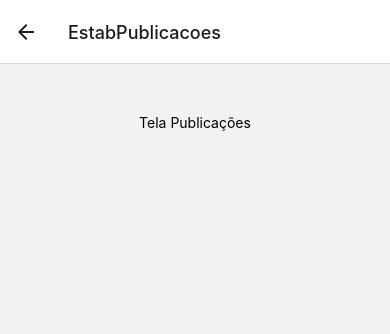
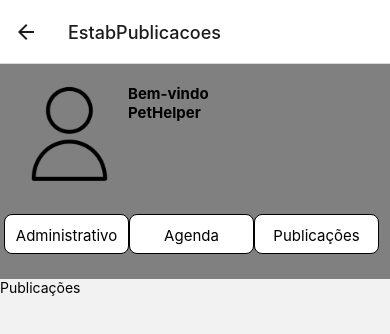
Before and after one commit to AntonioHannon24/App-Pet-Facil01, a React Native app: screen /EstabPublicacoes in a window 390 px wide. Shown: the top 334 px of the page. Built offline with nearby package versions, Linux system fonts and the light colour scheme.

Commit message:
containerbotoes

```diff
--- a/app.json
+++ b/app.json
@@ -21,10 +21,16 @@
       "adaptiveIcon": {
         "foregroundImage": "./assets/adaptive-icon.png",
         "backgroundColor": "#ffffff"
-      }
+      },
+      "package": "com.antoniohannon.AppPetFacil01"
     },
     "web": {
       "favicon": "./assets/favicon.png"
+    },
+    "extra": {
+      "eas": {
+        "projectId": "4589263c-0b62-4133-857d-b99bc286d417"
+      }
     }
   }
 }
--- a/package.json
+++ b/package.json
@@ -26,7 +26,8 @@
     "yup": "^1.1.1"
   },
   "devDependencies": {
-    "@babel/core": "^7.20.0"
+    "@babel/core": "^7.20.0",
+    "@types/styled-components": "^5.1.26"
   },
   "private": true
 }
--- a/src/Componentes/mainComponents/main_empresas/Agendamentos/index.js
+++ b/src/Componentes/mainComponents/main_empresas/Agendamentos/index.js
@@ -2,9 +2,10 @@ import React, { useState } from 'react';
 import { IconLogin } from '../../estilos_main.js';
 import { ButtonContainer, ButtonText } from "../../../Estilos.js";
 import { WelcomeText, TextContainer, ButtonsContainer, ContainerMain } from '../../estilos_main.js';
-import {Container, CalendarContainer, DateItem, DateText, ButtonContainer2, ConfirmationLine} from './Style';
+import { Container, CalendarContainer, DateItem, DateText, ButtonContainer2, ConfirmationLine } from './Style';
 import FloatingScreen from './FloatingScreen';
 import { View } from 'react-native';
+import ContainerBotoes from '../containerBotoes/index.js';
 
 const width = "110px";
 
@@ -14,6 +15,10 @@ const EstabAgendamentos = ({ navigation }) => {
   const [selectedPet, setSelectedPet] = useState(null);
   const [confirmedDate, setConfirmedDate] = useState(null);
   const [isConfirmed, setIsConfirmed] = useState(false);
+
+  const navigate = (screenName) =>{
+    navigation.navigate(screenName)
+  }
 
   const handleDatePress = (date) => {
     if (isConfirmed) {
@@ -55,24 +60,7 @@ const EstabAgendamentos = ({ navigation }) => {
 
   return (
     <ContainerMain>
-      <TextContainer>
-        <IconLogin source={require("../../img/profile.png")} />
-        <View>
-          <WelcomeText>Bem-vindo usuário(a), e sua Pet Family</WelcomeText>
-        </View>
-      </TextContainer>
-      <ButtonsContainer>
-        <ButtonContainer width={width}>
-          <ButtonText onPress={() => navigation.navigate("TelaUser")}>Meu perfil</ButtonText>
-        </ButtonContainer>
-        <ButtonContainer width={width}>
-          <ButtonText onPress={() => navigation.navigate("AgendamentosClientes")}>Agendamentos</ButtonText>
-        </ButtonContainer>
-        <ButtonContainer width={width}>
-          <ButtonText onPress={() => navigation.navigate("PetHelpers")}>PetHelpers</ButtonText>
-        </ButtonContainer>
-      </ButtonsContainer>
-
+      <ContainerBotoes navigate={navigate}/>
       <Container>
         <CalendarContainer>
           {renderDateItem('01')}
--- /dev/null
+++ b/src/Componentes/mainComponents/main_empresas/containerBotoes/Style.js
@@ -0,0 +1,5 @@
+import styled from "styled-components/native";
+
+export const Container = styled.View`
+    background-color:gray;
+`;
--- /dev/null
+++ b/src/Componentes/mainComponents/main_empresas/containerBotoes/index.js
@@ -0,0 +1,37 @@
+import React from "react"
+
+import { Container } from "./Style"
+import { TextContainer, IconLogin, WelcomeText, ButtonsContainer } from "../../estilos_main"
+import { ButtonContainer, ButtonText } from "../../../Estilos";
+import { View } from "react-native";
+
+const ContainerBotoes = ({navigate}) => {
+
+    const width = "125px";
+    const handleClick = (screenName) => {
+        navigate(screenName);
+      };
+
+    return (
+        <Container>
+            <TextContainer marginTop="20">
+                <IconLogin source={require('../../img/profile.png')} />
+                <View>
+                    <WelcomeText>Bem-vindo PetHelper</WelcomeText>
+                </View>
+            </TextContainer>
+            <ButtonsContainer paddingLeft="4px">
+                <ButtonContainer width={width}>
+                    <ButtonText onPress={()=>handleClick('TelaEstabelecimentos')} >Administrativo</ButtonText>
+                </ButtonContainer>
+                <ButtonContainer width={width}>
+                    <ButtonText onPress={()=>handleClick('EstabAgendamentos')}>Agenda</ButtonText>
+                </ButtonContainer>
+                <ButtonContainer width={width}>
+                    <ButtonText onPress={()=>handleClick('EstabPublicacoes')}>Publicações</ButtonText>
+                </ButtonContainer>
+            </ButtonsContainer>
+        </Container>
+    );
+}
+export default ContainerBotoes;
--- a/src/Componentes/mainComponents/main_empresas/index.js
+++ b/src/Componentes/mainComponents/main_empresas/index.js
@@ -2,36 +2,20 @@ import React from "react";
 import { ButtonContainer, ButtonText } from "../../Estilos";
 import { ContainerMain, IconLogin, ButtonsContainer, TextContainer, WelcomeText, ButtonsContainer2 } from "../estilos_main";
 import { View } from 'react-native';
+import ContainerBotoes from "./containerBotoes";
 
 const TelaEstabelecimentos = ({ navigation }) => {
 
   const width = "125px";
   const buttonWidth = "330px";
 
+  const navigate = (screenName) =>{
+    navigation.navigate(screenName)
+  }
+
   return (
     <ContainerMain>
-      <TextContainer marginTop="20">
-        <IconLogin source={require('../img/profile.png')} />
-        <View>
-          <WelcomeText>Bem-vindo usuário(a), e sua Pet Family</WelcomeText>
-        </View>
-      </TextContainer>
-
-
-      <ButtonsContainer paddingLeft="4px">
-        <ButtonContainer width={width}>
-          <ButtonText>Administrativo</ButtonText>
-        </ButtonContainer>
-        <ButtonContainer width={width}>
-          <ButtonText onPress={() => navigation.navigate('EstabAgendamentos')}>Agenda</ButtonText>
-        </ButtonContainer>
-        <ButtonContainer width={width}>
-          <ButtonText onPress={() => navigation.navigate('EstabPublicacoes')}>Publicações</ButtonText>
-        </ButtonContainer>
-      </ButtonsContainer>
-
-      <ContainerMain>
-
+     <ContainerBotoes navigate={navigate}/>
         <ButtonsContainer2>
           <ButtonContainer width={buttonWidth}>
             <ButtonText onPress={() => navigation.navigate("PerfilEstabelecimento")}>Meu perfil</ButtonText>
@@ -51,7 +35,6 @@ const TelaEstabelecimentos = ({ navigation }) => {
             <ButtonText >Outra Ideia</ButtonText>
           </ButtonContainer>
         </ButtonsContainer2>
-      </ContainerMain>
     </ContainerMain>
   )
 };
--- a/src/Componentes/mainComponents/main_empresas/publicacoes/index.js
+++ b/src/Componentes/mainComponents/main_empresas/publicacoes/index.js
@@ -1,14 +1,17 @@
 import React from 'react';
 import { ContainerMain, ButtonsContainer2 } from "../../estilos_main";
 import { Text } from 'react-native';
+import ContainerBotoes from '../containerBotoes';
 
 const EstabPublicacoes = ({ navigation }) => {
+    const navigate = (screenName) =>{
+        navigation.navigate(screenName)
+      }
 
     return (
         <ContainerMain>
-            <ButtonsContainer2>
-                <Text>Tela Publicações</Text>
-            </ButtonsContainer2>
+            <ContainerBotoes navigate={navigate}/>
+            <Text>Publicações</Text>
         </ContainerMain>
     )
 };
```
Also changed, not shown: eas.json (added, +18 -0 lines), 1 other file (tests, documents, lock files or other folders).
